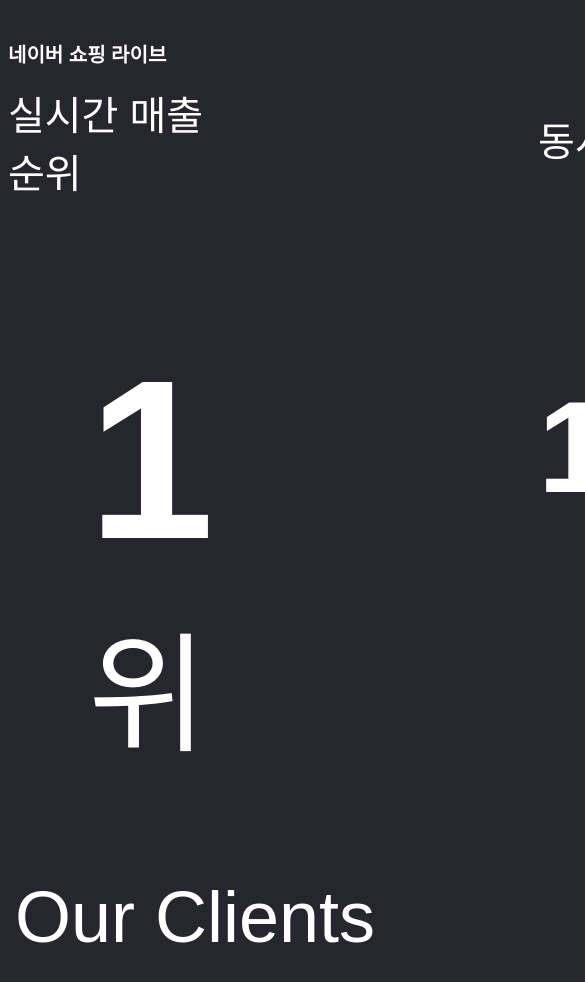
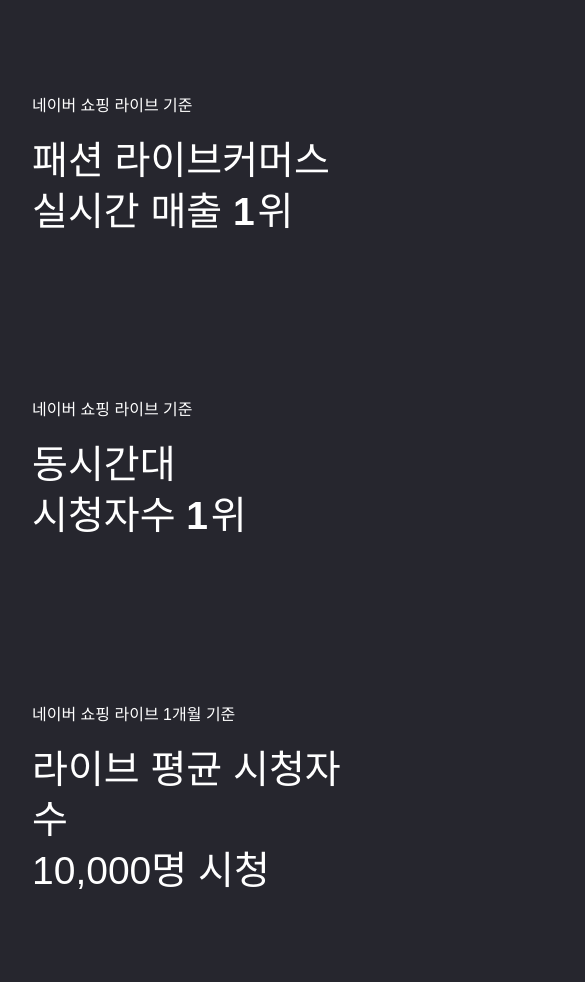
Before and after one commit to BELIEVER-FASTER/RISE_WEB, a Next.js app: page /develope/work in a window 390 px wide. Shown: the part 920-1902 px from the top of the page, 585 px wide, since content can reach past the window. Built offline with nearby package versions, Linux system fonts and the light colour scheme; no server answers; a web font is replaced by a local one.

Commit message:
Update work-page responsive layout
- add work-page responsive styling
- update work-page animation logic adapt to mobile

```diff
--- a/components/Work/WorkClients.tsx
+++ b/components/Work/WorkClients.tsx
@@ -19,6 +19,7 @@ export default function WorkClients(): JSX.Element {
       nextEl.forEach(el => {
         el.style.color = '#fff';
         el.style.fill = '#fff';
+        el.style.backgroundColor = '#26262e';
       });
       header.forEach(el => {
         el.style.color = '#fff';
@@ -30,6 +31,7 @@ export default function WorkClients(): JSX.Element {
       nextEl.forEach(el => {
         el.style.color = '#000';
         el.style.fill = '#000';
+        el.style.backgroundColor = '#fff';
       });
       header.forEach(el => {
         el.style.color = '#000';
@@ -43,7 +45,6 @@ export default function WorkClients(): JSX.Element {
     if (inView) {
       icons.forEach(icon => {
         const delay = Math.random() * 0.7 + 0.15;
-        console.log(delay);
         gsap.fromTo(icon, { opacity: 0, scale: 0.8 }, { scale: 1, opacity: 1, delay });
       });
     }
@@ -53,11 +54,13 @@ export default function WorkClients(): JSX.Element {
     <WorkClientsContainer blackMode={blackMode}>
       <h3>Our Clients</h3>
       <ul ref={ref}>
-        {[...clientsData, ...clientsData, ...clientsData, ...clientsData].map(client => (
-          <li key={client.id} className="client_icon">
-            <ClientLogo src={client.src} name={client.name} />
-          </li>
-        ))}
+        {[...clientsData, ...clientsData, ...clientsData, ...clientsData].map(
+          (client, index) => (
+            <li key={index} className="client_icon">
+              <ClientLogo src={client.src} name={client.name} />
+            </li>
+          )
+        )}
       </ul>
       <p>And More Than 77 Brands</p>
     </WorkClientsContainer>
--- a/components/Work/WorkRank.tsx
+++ b/components/Work/WorkRank.tsx
@@ -1,57 +1,95 @@
 import React, { useState, useEffect } from 'react';
 import { useInView } from 'react-intersection-observer';
+import { gsap } from 'gsap';
 import { RankSectionContainer } from './styles';
 
 export default function WorkRank(): JSX.Element {
-  const { ref, inView } = useInView({ threshold: 0.5, triggerOnce: true });
+  const { ref: refA, inView: inViewA } = useInView({ threshold: 1, triggerOnce: true });
+  const { ref: refB, inView: inViewB } = useInView({ threshold: 1, triggerOnce: true });
+  const { ref: refC, inView: inViewC } = useInView({ threshold: 1, triggerOnce: true });
+
   const [rnumber, setRnumber] = useState(1);
-  const [rnumber2, setRnumber2] = useState(100000);
+  const [rnumber2, setRnumber2] = useState(1);
+  const [rnumber3, setRnumber3] = useState(100000);
 
   useEffect(() => {
     let timeIdA: NodeJS.Timeout;
-    let timeIdB: NodeJS.Timeout;
-    if (inView && ref) {
+
+    if (inViewA && refA) {
+      gsap.fromTo('.rank1', { opacity: 0, y: 200 }, { opacity: 1, y: 0, duration: 1.2 });
       timeIdA = setInterval(() => {
         setRnumber(Math.floor(Math.random() * 9) + 0);
-      }, 20);
-      timeIdB = setInterval(() => {
-        setRnumber2(Math.floor(Math.random() * 100000) + 0);
-      }, 20);
+      }, 25);
+
       setTimeout(() => {
         clearInterval(timeIdA);
         setRnumber(1);
       }, 1000);
-      setTimeout(() => {
-        clearInterval(timeIdB);
-        setRnumber2(10000);
-      }, 1500);
     }
     return () => {
       clearInterval(timeIdA);
+    };
+  }, [inViewA]);
+
+  useEffect(() => {
+    let timeIdB: NodeJS.Timeout;
+    if (inViewB && refB) {
+      gsap.fromTo('.rank2', { opacity: 0, y: 200 }, { opacity: 1, y: 0, duration: 1.2 });
+      timeIdB = setInterval(() => {
+        setRnumber2(Math.floor(Math.random() * 9) + 0);
+      }, 25);
+      setTimeout(() => {
+        clearInterval(timeIdB);
+        setRnumber2(1);
+      }, 1000);
+    }
+    return () => {
       clearInterval(timeIdB);
     };
-  }, [inView]);
+  }, [inViewB]);
+
+  useEffect(() => {
+    let timeIdC: NodeJS.Timeout;
+    if (inViewC && refC) {
+      gsap.fromTo('.rank3', { opacity: 0, y: 200 }, { opacity: 1, y: 0, duration: 1.2 });
+      timeIdC = setInterval(() => {
+        setRnumber3(Math.floor(Math.random() * 100000) + 0);
+      }, 25);
+      setTimeout(() => {
+        clearInterval(timeIdC);
+        setRnumber3(10000);
+      }, 1000);
+    }
+    return () => {
+      clearInterval(timeIdC);
+    };
+  }, [inViewC]);
 
   return (
-    <RankSectionContainer ref={ref}>
-      <div className="rank__left client_nh">
-        <h3>
-          <span>네이버 쇼핑 라이브</span>
-          <p>실시간 매출 순위</p>
-        </h3>
-        <p>
-          <strong>{rnumber.toLocaleString()}</strong>위
-        </p>
-      </div>
-      <div className="rank__right client_nh">
-        <h3>
-          <span>&nbsp;</span>
-          <p>동시간 시청자수</p>
-        </h3>
-        <p>
-          <strong>{rnumber2.toLocaleString()}</strong>
-        </p>
-      </div>
+    <RankSectionContainer id="work_rank">
+      <ul className="client_nh">
+        <li className="rank1 invinsible" ref={refA}>
+          <small>네이버 쇼핑 라이브 기준</small>
+          <h3>
+            패션 라이브커머스
+            <br /> 실시간 매출 <strong>{rnumber}</strong> 위
+          </h3>
+        </li>
+        <li className="rank2 invinsible" ref={refB}>
+          <small>네이버 쇼핑 라이브 기준</small>
+          <h3>
+            동시간대
+            <br /> 시청자수 <strong>{rnumber2}</strong> 위
+          </h3>
+        </li>
+        <li className="rank3 invinsible" ref={refC}>
+          <small>네이버 쇼핑 라이브 1개월 기준</small>
+          <h3>
+            라이브 평균 시청자수
+            <br /> {rnumber3.toLocaleString()}명 시청
+          </h3>
+        </li>
+      </ul>
     </RankSectionContainer>
   );
 }
--- a/components/Work/styles.ts
+++ b/components/Work/styles.ts
@@ -1,47 +1,100 @@
 import styled, { css } from 'styled-components';
+import { responSiveSize } from 'utils/style_opt';
 
 export const LivePageContainer = styled.div`
+  width: 100vw;
   section {
     height: 100vh;
     margin-left: auto;
   }
 `;
-export const RankSectionContainer = styled.section`
-  display: flex;
-  align-items: center;
-  max-width: 1366px;
-  h3 {
-    margin-bottom: 87px;
-    span {
-      font-size: 20px;
+export const RankSectionContainer = styled.div`
+  height: auto !important;
+  width: 100%;
+  margin-top: 250px;
+  margin-bottom: 150px;
+  ul {
+    width: 70%;
+    margin: 0 2.5rem 0 auto;
+    display: flex;
+    flex-direction: column;
+    transition: all 0.5s;
+    li {
+      position: relative;
+      display: inline-block;
+      small {
+        font-size: 36px;
+      }
+      h3 {
+        margin-top: 20px;
+        line-height: 1.3;
+        font-size: 72px;
+        font-weight: 500;
+      }
+      strong {
+        display: inline-block;
+        width: 30px;
+      }
     }
-    p {
-      font-size: 40px;
-      font-weight: 500;
-      margin-top: 16px;
+    li + li {
+      margin-top: 150px;
+    }
+    li:nth-of-type(1) {
+      align-self: center;
+      margin-right: 250px;
+    }
+    li:nth-of-type(2) {
+      align-self: flex-end;
+      margin-right: 150px;
+    }
+    li:nth-of-type(3) {
+      right: 0;
     }
   }
-  .rank__left {
-    & > p {
-      height: 227px;
-      font-size: 130px;
-      margin-left: 80px;
-      strong {
-        display: inline-block;
-        width: 150px;
-        font-size: 227px;
-        font-weight: 600;
+  @media ${responSiveSize.tablet} {
+    ul {
+      width: 75%;
+      li {
+        h3 {
+          font-size: 60px;
+        }
+        small {
+          font-size: 28px;
+        }
+        strong {
+          width: 24px;
+        }
       }
     }
   }
-  .rank__right {
-    margin-left: 300px;
-    & > p {
-      height: 227px;
-      display: flex;
-      align-items: flex-end;
-      font-size: 130px;
-      line-height: 1.2;
+  @media ${responSiveSize.mobile} {
+    margin-top: 160px;
+    margin-bottom: 120px;
+    ul {
+      width: 100%;
+      display: block;
+      padding: 0 1.5rem;
+      li {
+        small {
+          font-size: 16px;
+        }
+        h3 {
+          margin-top: 20px;
+          font-size: 10vw;
+        }
+        strong {
+          width: 3.5vw;
+        }
+      }
+      li + li {
+        margin-top: 120px;
+      }
+      li:nth-of-type(1) {
+        margin-right: 0px;
+      }
+      li:nth-of-type(2) {
+        margin-right: 0px;
+      }
     }
   }
 `;
@@ -55,7 +108,7 @@ export const WorkClientsContainer = styled.div<{ blackMode: boolean }>`
   h3 {
     margin-top: 100px;
     text-align: center;
-    font-size: 72px;
+    font-size: 92px;
     font-weight: 500;
     color: #000;
     transition: all 0.5s;
@@ -71,6 +124,9 @@ export const WorkClientsContainer = styled.div<{ blackMode: boolean }>`
       display: flex;
       align-items: center;
       justify-content: center;
+      img {
+        height: 58px;
+      }
     }
   }
   p {
@@ -95,19 +151,51 @@ export const WorkClientsContainer = styled.div<{ blackMode: boolean }>`
         color: #fff;
       }
     `}
+
+  @media ${responSiveSize.tablet} {
+    ul {
+      max-width: 1120px;
+      li {
+        display: flex;
+        align-items: center;
+        justify-content: center;
+        img {
+          height: 40px;
+        }
+      }
+    }
+  }
+  @media ${responSiveSize.mobile} {
+    h3 {
+      font-size: 40px;
+    }
+    ul {
+      margin-top: 60px;
+      grid-template-columns: repeat(3, 1fr);
+      gap: 44px 0;
+      li {
+        img {
+          height: 24px;
+        }
+      }
+    }
+    p {
+      font-size: 20px;
+      margin-top: 70px;
+    }
+  }
 `;
 
 export const WorkProcessContainer = styled.div`
   height: auto;
   .process_container {
-    max-width: 1366px;
+    max-width: 70%;
     height: 800vh;
     padding-right: 2.5rem;
     h3 {
-      font-size: 72px;
+      font-size: 92px;
       font-weight: 500;
       margin: 300px 0 150px 0;
-      transition: all 0.5s;
     }
     hr {
       height: 3px;
@@ -158,11 +246,15 @@ export const WorkProcessContainer = styled.div`
         article {
           position: relative;
           border-top: 1px solid #000;
-          padding: 60px 0 120px 0;
+          padding: 60px 0 110px 0;
           .step {
             position: absolute;
             top: 64px;
             right: 0;
+            font-size: 18px;
+          }
+          .upper {
+            margin-top: 60px;
           }
           h5 {
             font-size: 36px;
@@ -175,7 +267,7 @@ export const WorkProcessContainer = styled.div`
               small {
                 display: block;
                 color: #424242;
-                font-size: 18px;
+                font-size: 17px;
                 margin-top: 7px;
               }
               &::before {
@@ -190,6 +282,115 @@ export const WorkProcessContainer = styled.div`
       }
     }
   }
+  @media ${responSiveSize.tablet} {
+    .process_container {
+      max-width: 75%;
+      h3 {
+        font-size: 72px;
+      }
+      .process_info {
+        margin-bottom: 0px;
+        .left {
+          height: 240px;
+          h4 {
+            font-size: 40px;
+          }
+        }
+        .shadow {
+          width: 65%;
+          position: absolute;
+          right: 0;
+          height: 60px;
+          z-index: 90;
+        }
+        .right {
+          margin-left: 116px;
+          .double_list {
+            flex-direction: column;
+            ul:last-of-type {
+              margin-top: 25px;
+            }
+          }
+          article {
+            padding: 48px 0 96px 0;
+            .step {
+              font-size: 16px;
+            }
+            h5 {
+              font-size: 28px;
+            }
+            ul {
+              li {
+                font-size: 20px;
+                small {
+                  font-size: 16px;
+                }
+              }
+            }
+          }
+        }
+      }
+    }
+  }
+  @media ${responSiveSize.mobile} {
+    .process_container {
+      max-width: 100%;
+      padding: 0 1.5rem;
+      height: 500vh;
+      h3 {
+        font-size: 40px;
+        margin: 200px 0 80px 0;
+      }
+      .process_info {
+        flex-direction: column;
+        margin: 0;
+        top: 80px;
+        height: 80vh;
+        .shadow {
+          width: 100%;
+        }
+        .s_top {
+          top: 133px;
+          background: linear-gradient(#fff, rgba(255, 255, 255, 0.3));
+        }
+        .left {
+          z-index: 1;
+          padding-bottom: 20px;
+          h4 {
+            font-size: 32px;
+            font-weight: 500;
+            line-height: 1.2;
+          }
+        }
+        .right {
+          margin-left: 0;
+          article {
+            padding: 80px 0 88px 0;
+            .upper {
+              margin-top: 50px;
+            }
+            h5 {
+              font-size: 28px;
+            }
+            .step {
+              right: auto;
+              left: 0;
+              top: 50px;
+            }
+            ul {
+              margin-top: 32px;
+              li {
+                font-size: 20px;
+              }
+              li + li {
+                margin-top: 20px;
+              }
+            }
+          }
+        }
+      }
+    }
+  }
 `;
 
 export const ClientLogoBox = styled.i``;
--- a/utils/style_opt.ts
+++ b/utils/style_opt.ts
@@ -9,6 +9,9 @@ export const GlobalStyle = createGlobalStyle`
         overflow-x: hidden;
         position:relative;
         font-family: 'Pretendard','Apple SD Gothic Neo', sans-serif;
+        transition: all 0.5s;
+    }
+    .client_nh{
         transition: all 0.5s;
     }
     @font-face{
```
Also changed, not shown: components/Work/WorkProcess.tsx (+17 -15 lines).
